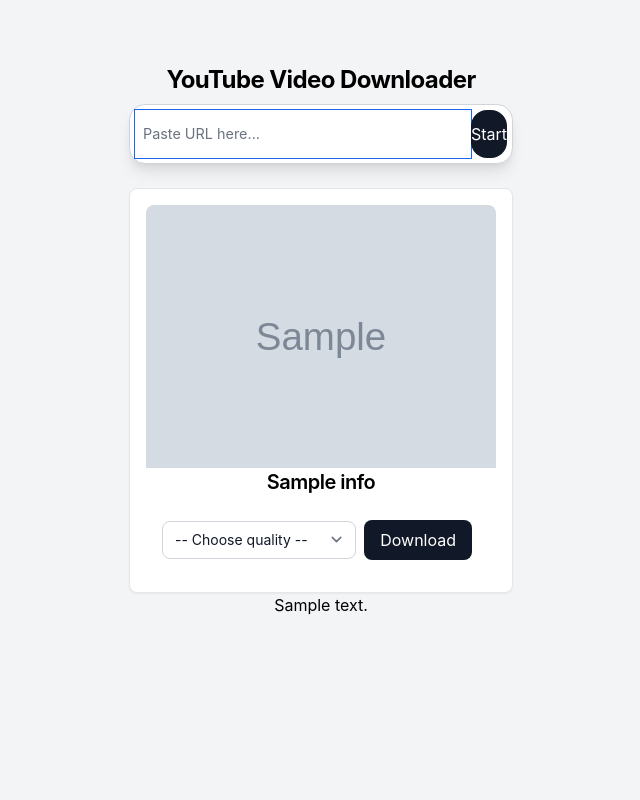
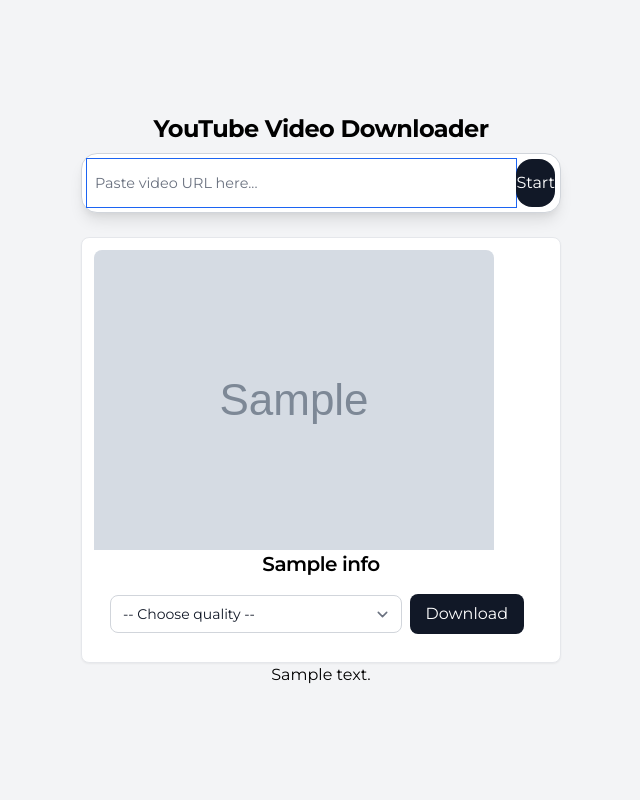
Before and after one commit to AuthenticPaulMeyers/flask-youtube-video-downloader, a Flask app: template app/templates/index.html in a window 1280 px wide. Shown: the whole page, without its empty margins (319-959 px from the left). Run offline with Flask 3, Linux system fonts and the light colour scheme; the template is opened without the code that fills it: values that come from a table or form of the project are taken from there, most other values are stand-ins (such as "Sample title", 1, 10 or a date in 2020); grey boxes marked "Sample" are stand-in pictures; some libraries are stand-ins or nearby versions.

Commit message:
fix: updated the video container

```diff
--- a/app/forms.py
+++ b/app/forms.py
@@ -3,4 +3,4 @@ from wtforms import StringField
 from wtforms.validators import DataRequired
 
 class URLForm(FlaskForm):
-    link = StringField("URL", validators=[DataRequired()], render_kw={"placeholder": "Paste URL here..."})
+    link = StringField("URL", validators=[DataRequired()], render_kw={"placeholder": "Paste video URL here..."})
--- a/app/static/css/style.css
+++ b/app/static/css/style.css
@@ -3,3 +3,34 @@
 *{
     font-family: "Montserrat", arial, sans-serif;
 }
+
+body {
+    background-color: #f3f4f6;
+    display: flex;
+    justify-content: center;
+    }
+.input-container{
+        background-color: #ffffff;
+        border-radius: 1rem;
+        box-shadow: 0 10px 15px -3px rgba(0, 0, 0, 0.1), 0 4px 6px -2px rgba(0, 0, 0, 0.05);
+        border: 1px solid #d1d5db;
+        text-align: center;
+        padding: 5px;
+    }
+.start-button{
+    border-radius: 1rem;
+    cursor: pointer;
+}
+.container{
+    background-color: red;
+}
+.input-text{
+        width: 100%;
+        padding: 0.5rem;
+        background: none;
+        outline: none;
+        border: none;
+        box-shadow: none;
+        font-size: .9rem;
+        outline: none;
+    }
--- a/app/templates/base.html
+++ b/app/templates/base.html
@@ -7,40 +7,12 @@
     <link href="https://cdn.jsdelivr.net/npm/flowbite@3.1.2/dist/flowbite.min.css" rel="stylesheet" />
     <!-- Tailwind cdn -->
     <script src="https://cdn.jsdelivr.net/npm/@tailwindcss/browser@4"></script>
-    <!-- <link rel="stylesheet" href="{{ url_for('static', filename='css/style.css')}}"> -->
+    <link rel="stylesheet" href="{{ url_for('static', filename='css/style.css')}}">
 
     <title>Video Downloader</title>
 
 </head>
-<style>
-    body {
-        background-color: #f3f4f6;
-        display: flex;
-        justify-content: center;
-        }
-    .input-container{
-            background-color: #ffffff;
-            border-radius: 1rem;
-            box-shadow: 0 10px 15px -3px rgba(0, 0, 0, 0.1), 0 4px 6px -2px rgba(0, 0, 0, 0.05);
-            border: 1px solid #d1d5db;
-            text-align: center;
-            padding: 5px;
-        }
-    .start-button{
-        border-radius: 1rem;
-        cursor: pointer;
-    }
-    .input-text{
-            width: 100%;
-            padding: 0.5rem;
-            background: none;
-            outline: none;
-            border: none;
-            box-shadow: none;
-            font-size: .9rem;
-            outline: none;
-        }
-</style>
+
 <body class="bg-gray-100 min-h-screen">
 
     {% with messages = get_flashed_messages(with_categories=true) %}
--- a/app/templates/index.html
+++ b/app/templates/index.html
@@ -2,12 +2,12 @@
 
 {% block content %}
 
-    <section class="py-10 px-4 mx-auto max-w-screen-xl text-center lg:py-16 lg:px-12">
+    <section class="py-10 px-4 mx-auto max-w-screen-xl text-center lg:py-16 lg:px-12 flex items-center flex-col justify-center">
         <h2 class="mb-2 text-2xl font-bold tracking-tight">YouTube Video Downloader</h2>
-        <form method="post" class="" autocomplete="off">
+        <form method="post" class="flex flex-col items-center" autocomplete="off">
             {{ form.hidden_tag()}}
-            <div class="max-w-sm">
-                <div class="input-container flex flex-row max-w-screen-xl">
+            <div class="max-w-sm max-w-xl lg:w-120">
+                <div class="input-container flex flex-row">
                     {{ form.link(autofocus="on", class="input-text") }}
                     {% for error in form.link.errors %}
                         <span class="text-sm text-red-800">{{ error }}</span>
@@ -17,10 +17,10 @@
                 </div>
             </div>
             {% if info %}
-                <div class="max-w-sm bg-white border border-gray-200 rounded-lg shadow-sm mt-6 p-4">
+                <div class="max-w-sm bg-white border border-gray-200 rounded-lg shadow-sm mt-6 p-3 max-w-xl lg:w-120">
                     <div class="">
                         <img src="{{ info['thumbnail'] }}" alt="Video thumbnail" class="rounded-t-lg">
-                        <h2 class="mb-2 text-xl font-semibold tracking-tight">{{ info['video_title'] }}</h2>
+                        <h2 class="m-2 text-xl font-semibold tracking-tight">{{ info['video_title'] }}</h2>
                     </div>
                     <div class="flex flex-row items-center md:flex-row md:max-w-xl p-4">
                         <select name="quality" id="quality" class=" border border-gray-300 text-gray-900 text-sm rounded-lg focus:ring-blue-500 focus:border-blue-500 block w-full xmlns.5">
--- a/app/utils/functions.py
+++ b/app/utils/functions.py
@@ -41,6 +41,7 @@ def get_url_info(url):
 
 # A function to download videos
 def video_downloader(url, quality):
+
     download_options = {
         'outtmpl': output_template,
         'format': f'bestvideo[ext=mp4][height<={quality}]+bestaudio[ext=m4a]/best[ext=mp4][height<={quality}]',
```
